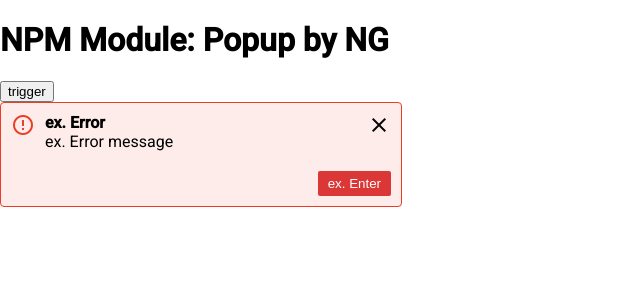
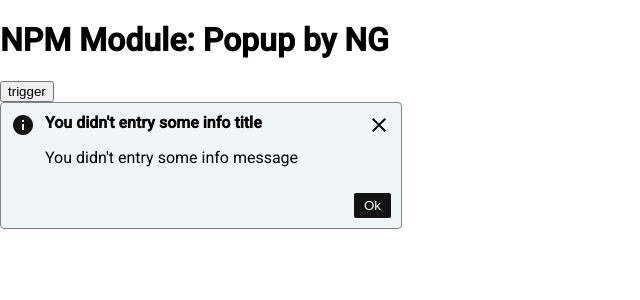
Before and after one commit to ShpilevskyAndrei/Modal-Popup-in-Angular, an Angular app: page / in a window 1280 px wide. Shown: the top 300 px of the page, without its empty margins (0-640 px from the left). Built offline with nearby package versions, Linux system fonts and the light colour scheme.

Commit message:
add logic on button icons and default values for title, text, button

```diff
--- a/src/app/toasts/enums/icon-type.ts
+++ b/src/app/toasts/enums/icon-type.ts
@@ -2,7 +2,7 @@
   error_outline = 'error_outline',
   warning = 'warning',
   info = 'info',
-  'check_circle_outline' = 'check_circle_outline',
+  check_circle_outline = 'check_circle_outline',
 }
 
 export type iconType = keyof typeof IconType
--- a/src/app/toasts/interfaces/toast-options.ts
+++ b/src/app/toasts/interfaces/toast-options.ts
@@ -1,3 +1,5 @@
+//NOT USED
+
 import {ToastType} from "../enums/toast-type";
 
 export interface IToastOptions {
--- a/src/app/toasts/interfaces/toast-type-style.ts
+++ b/src/app/toasts/interfaces/toast-type-style.ts
@@ -1,3 +1,5 @@
+//NOT USED
+
 export interface IToastTypeStyle {
   iconProp: {
     icon: string,
--- a/src/app/toasts/toast/toast.component.html
+++ b/src/app/toasts/toast/toast.component.html
@@ -2,14 +2,14 @@
   <div class="toast-container-without-action-button">
     <div class="icon-text-container">
       <div class="icon-container">
-        <mat-icon class="icon {{toastType}}-icon">{{icon}}</mat-icon>
+        <mat-icon class="icon {{toastType}}-icon">{{icon()}}</mat-icon>
       </div>
       <div class="text-container">
-        <p style="margin: 10px 0">
-          <b>{{toastHeader}}</b>
-          <br/>
-          {{toastText}}
-        </p>
+          <p style="margin: 10px 0">
+            <b>{{toastHeader}}</b>
+          </p>
+          <p *ngIf="toastTextAdd">{{toastText}}
+          </p>
       </div>
     </div>
       <div class="close-button-container">
--- a/src/app/toasts/toast/toast.component.ts
+++ b/src/app/toasts/toast/toast.component.ts
@@ -1,5 +1,4 @@
 import { Component } from '@angular/core';
-import {toastTypeStyles} from "../toast-config";
 
 import { toastType } from "../enums/toast-type";
 import { iconType } from "../enums/icon-type";
@@ -11,44 +10,42 @@
 })
 export class ToastComponent {
 
-  toastType: toastType = 'error'; // 'error' | 'warning' | 'info' | 'success' | 'system'
-  // add type
+  toastType: toastType = 'info'; // 'error' | 'warning' | 'info' | 'success' | 'system'
   // get value from set func
 
-  width: string = 'long'; // 'long' | 'shirt'
-  // add type
+  width: 'long' | 'short' = 'long'; // 'long' | 'short'
   // get value from set func
 
-//   icon = () => {
-//     if (this.toastType === 'error') {
-//       return 'error_outline'
-//     } else if (this.toastType === 'warning') {
-//       return 'warning'
-//     } else if (this.toastType === 'info') {
-//       return 'info'
-//     } else if (this.toastType === 'success') {
-//       return 'check_circle_outline'
-//     } else if (this.toastType === 'system') {
-//       return 'info'
-//      } else {
-//       return null
-// }
+  icon = ():iconType | null => {
+    if (this.toastType === 'error') {
+      return `error_outline`
+    } else if (this.toastType === 'warning') {
+      return `warning`
+    } else if (this.toastType === 'info') {
+      return `info`
+    } else if (this.toastType === 'success') {
+      return `check_circle_outline`
+    } else if (this.toastType === 'system') {
+      return `info`
+    } else {
+      return null
+    }
+  }
+  // 'error_outline' | 'warning' | 'info' | 'check_circle_outline' | 'info
 
-  icon: iconType = 'error_outline';
-  // 'error_outline' | 'warning' | 'info' | 'check_circle_outline' | 'info
-  // add type
-  // make the logic by toastType
-
-  toastHeader: string = 'ex. Error'; // any text
+  toastHeader: string | false = '' || `You didn't entry some ${this.toastType} title`; // any text
   // get value from set func
 
-  toastText: string = 'ex. Error message'; // any text
+  toastTextAdd: boolean = true;
+
+  toastText: string | false =
+    '' || `You didn't entry some ${this.toastType} message`; // any text
   // get value from set func
 
   button: boolean = true; // boolean
   // get value from func
 
-  actionButtonText: string = 'ex. Enter'; // any text
+  actionButtonText: string | false = '' || 'Ok';
   // get value from set func
 
   exFunc() {
```
